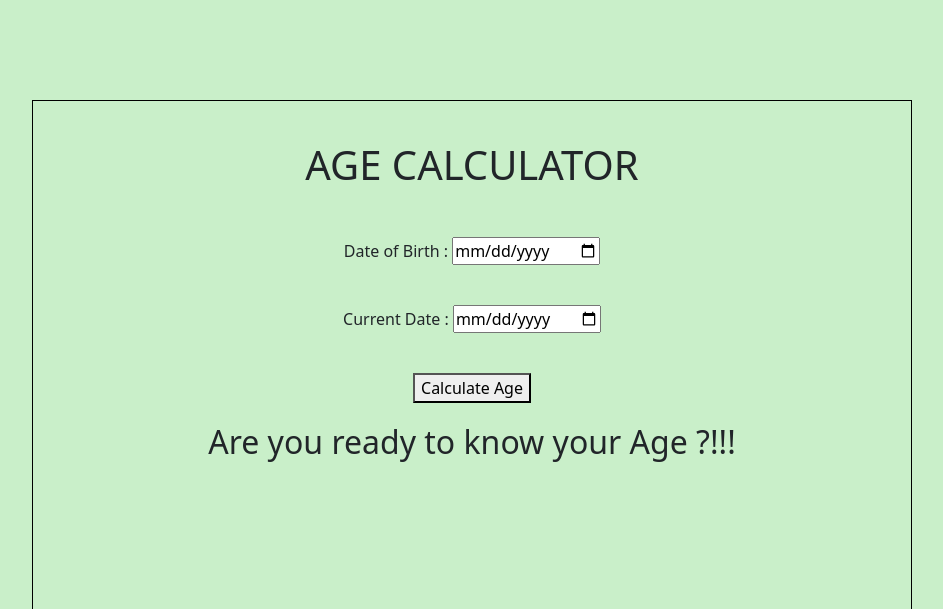
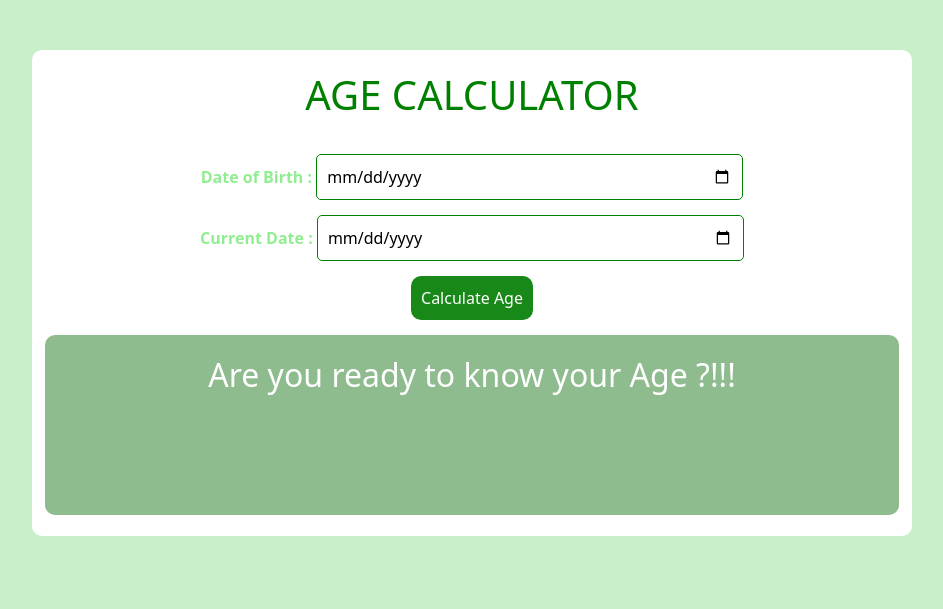
Before and after one commit to Sharmila-Rajendran/Age-Calculator-Using-html-css-javascript, a plain HTML site: page index.html in a window 1280 px wide. Shown: the top 609 px of the page, without its empty margins (168-1111 px from the left). Drawn offline with nearby package versions, Linux system fonts and the light colour scheme.

Commit message:
Update style.css

```diff
--- a/style.css
+++ b/style.css
@@ -1,18 +1,73 @@
 .section{
-    margin: 100px 200px;
+    margin: 50px 200px;
 }
 
 .container{
     width: 50%;
-    border: 1px solid black;
+    border: 1px solid transparent;
+    border-radius:10px;
     padding: 20px;
     text-align: center;
+    background-color: white;
 }
 
 .container h1{
     text-align: center;
+    color: green;
+    margin-bottom: 20px;
 }
 
 .row{
+    margin-bottom:15px ;
+}
+
+label{
+    display: inline-block;
+    font-weight: bold;
+    color:lightgreen;
+}
+
+input[type='date']{
+    border: 1px solid green;
+    border-radius: 5px;
+    padding: 10px;
+    width: 50%;
+}
+
+.row button{
+    background-color: rgb(24, 136, 24);
+    color: white;
+    border: none;
+    padding: 10px;
+    border-radius: 10px;
+    cursor: pointer;
+}
+
+.Result{
+    border: 1px solid transparent;
+    border-radius: 10px;
     padding: 20px;
+    background-color: darkseagreen;
+    margin-top: 10px;
+    text-align: center;
 }
+
+.Result h2{
+    color: white;
+}
+
+#ageYr,#agedays,#ageMnth{
+    width: 50%;
+    color:darkgreen;
+    margin: 10px;
+    padding: 10px;
+    font-weight: bold;
+    margin-left:150px ;
+}
+
+.Result input{
+    border: 1px solid green;
+    border-radius: 5px;
+    padding: 10px;
+    width: 100%;
+}
```
